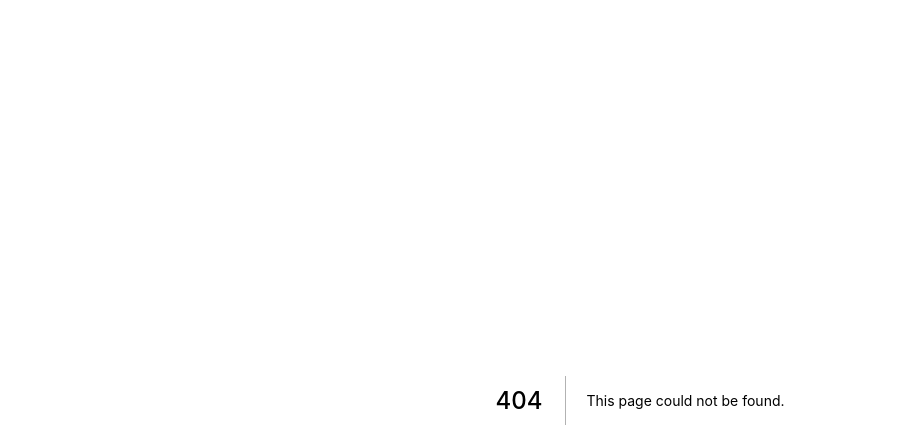
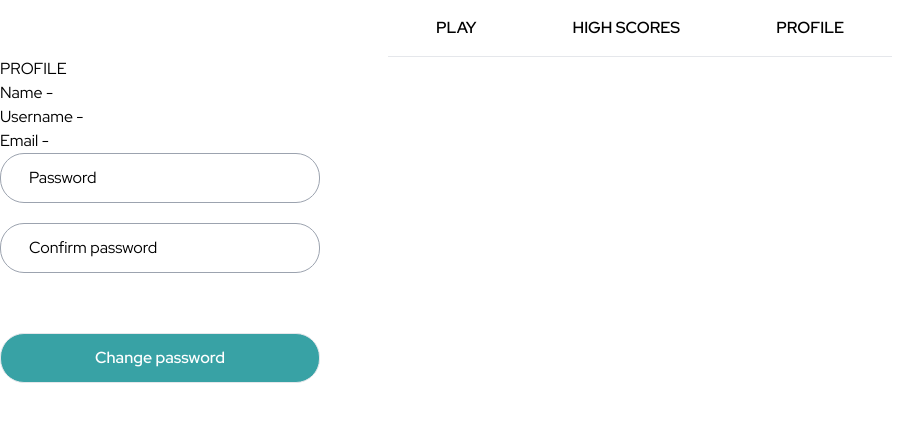
Before and after one commit to Exalted100/typathon-frontend, a Next.js app: page /profile in a window 1280 px wide. Before the commit this address had no page. Shown: the top 448 px of the page, without its empty margins (0-907 px from the left). Built offline with nearby package versions, Linux system fonts and the light colour scheme; no server answers.

Commit message:
feat: general improvements

```diff
--- a/components/Layout.js
+++ b/components/Layout.js
@@ -3,9 +3,10 @@ import Link from "next/link"
 const Layout = ({children}) => {
     return (
         <div>
-            <nav className="border-b grid grid-cols-2 gap-8 font-semibold py-4 w-fit mx-auto">
-                <Link href="/home"><a className="w-fit">PLAY</a></Link>
-                <Link href="/scores"><a className="w-fit">HIGH SCORES</a></Link>
+            <nav className="border-b flex font-semibold py-4 w-fit mx-auto">
+                <Link href="/home"><a className="w-fit mx-12">PLAY</a></Link>
+                <Link href="/scores"><a className="w-fit mx-12">HIGH SCORES</a></Link>
+                <Link href="/profile"><a className="w-fit mx-12">PROFILE</a></Link>
             </nav>
             <div>{children}</div>
         </div>
--- /dev/null
+++ b/pages/forgot-password.js
@@ -0,0 +1,70 @@
+import { useState, useEffect } from "react";
+import Link from "next/link";
+import { useCookies } from "react-cookie";
+import { useRouter } from "next/router";
+import axios from "axios";
+import Input from "../components/Input";
+import FormDisplay from "../components/FormDisplay";
+import Error from "../components/Error";
+
+export default function ForgotPassword() {
+  const API_URL = process.env.NEXT_PUBLIC_API_URL;
+  const router = useRouter();
+  const [emailIsFocused, setEmailIsFocused] = useState(false);
+  const [emailValue, setEmailValue] = useState("");
+  const [passwordSent, setPasswordSent] = useState("");
+  const [errorMessage, setErrorMessage] = useState("");
+
+  const onButtonClick = async (e) => {
+    e.preventDefault();
+    if (!emailValue) {
+      setErrorMessage("Enter your email address.");
+      return;
+    }
+
+    const body = {
+      email: emailValue,
+      resetUrl: window.location.host + "/change-password",
+    };
+
+    try {
+      console.log(window.location.host);
+      await axios.put(`${API_URL}/password/reset`, body);
+
+      setPasswordSent("Check your email for the link to reset your password.");
+    } catch (err) {
+      console.log(err);
+      //   setErrorMessage(err.response.data.error)
+    } finally {
+    }
+  };
+
+  return (
+    <div className="h-screen w-screen flex">
+      <Error message={errorMessage} setMessage={setErrorMessage} />
+      <div className="w-2/5">{<FormDisplay />}</div>
+      <div className="w-3/5 text-center pt-40">
+        <h1 className="text-4xl font-semibold pb-16">Reset your password</h1>
+        <form className="w-80 mx-auto">
+          <Input
+            inputIsFocused={emailIsFocused}
+            inputValue={emailValue}
+            setInputIsFocused={setEmailIsFocused}
+            setInputValue={setEmailValue}
+            fieldName="Email"
+            inputType="text"
+          />
+
+          <button
+            className={`w-80 mb-5 rounded-3xl cursor-text border p-3 relative z-0 bg-typathon-green text-white font-semibold cursor-pointer mt-10`}
+            onClick={onButtonClick}
+          >
+            Reset password
+          </button>
+        </form>
+
+        <p className="text-typathon-grey mt-10">{passwordSent}</p>
+      </div>
+    </div>
+  );
+}
--- a/pages/home.js
+++ b/pages/home.js
@@ -1,20 +1,30 @@
-import { useEffect, useState } from "react";
+import { useCallback, useEffect, useState } from "react";
 import Layout from "../components/Layout";
 import ProgressBar from "../components/ProgressBar";
+import axios from "axios";
+import { useCookies } from "react-cookie";
 
 const Home = () => {
+  const API_URL = process.env.NEXT_PUBLIC_API_URL;
+  const [cookies, setCookie, removeCookie] = useCookies(["accessToken"]);
   const [timeTypingStarted, setTimeTypingStarted] = useState();
   const [timeTypingEnded, setTimeTypingEnded] = useState();
   const [layout, setLayout] = useState("up-and-down");
+  const [mode, setMode] = useState("sprint");
   const [typedResponse, setTypedResponse] = useState("");
   const toType =
-    "This is a random block of text for the purpose of developing the web application. I hope you enjoy trying this out, cheers.";
+    mode === "sprint"
+      ? "This is a random block of text for the purpose of developing the web application. I hope you enjoy trying this out, cheers."
+      : mode === "middleDistance"
+      ? "This is another random block of text for the purpose of weveloping the web application. I hope you enjoy trying it out, cheers. It needs to be longer so I am adding more text. Welcome, ladies and gentlemen, to the middle distance game mode. Get running (or more appropriately in this case, typing)."
+      : "This is another random block of text for the purpose of weveloping the web application. I hope you enjoy trying it out, cheers. It needs to be longer so I am adding more text. Welcome, ladies and gentlemen, to the marathon game mode. Get running (or more appropriately in this case, typing). As you likely know, a marathon is usually long. So the text needs to go on and on and on, you get the drift. Did you know that unnecessary text to make a piece of writing longer is called fluff? The irony about commercial writing is that while fluff is a sign of bad writing, commercial writing compensates it. This is because commercial writers are often paid based on how much they write.";
 
   const onTextareaChange = (e) => {
     if (
       e.target.value[e.target.value.length - 1] ===
-        toType[e.target.value.length - 1] &&
-      e.target.value.length - typedResponse.length === 1
+      toType[e.target.value.length - 1]
+      // &&
+      // e.target.value.length - typedResponse.length === 1
     ) {
       setTypedResponse(e.target.value);
     }
@@ -36,13 +46,39 @@ const Home = () => {
     }
   };
 
+  const submitScore = async (timeTypingEnded) => {
+    try {
+      const headers = {
+        "Content-Type": "application/json",
+        Authentication: `Bearer ${cookies.accessToken}`,
+      };
+      const body = {
+        user: "user",
+        mode: "sprint",
+        score: Number(
+          ((timeTypingEnded - timeTypingStarted) / 1000).toFixed(2)
+        ),
+      };
+
+      await axios.post(`${API_URL}/game/score`, body, {
+        headers,
+      });
+    } catch (err) {
+      // console.log(err.response.data.error);
+      console.log(err);
+    } finally {
+    }
+  };
+
   useEffect(() => {
     if (typedResponse.length === 1) {
       setTimeTypingStarted(performance.now());
     }
     if (typedResponse.length === toType.length) {
       setTimeTypingEnded(performance.now());
+      submitScore(performance.now());
     }
+    // eslint-disable-next-line react-hooks/exhaustive-deps
   }, [typedResponse, typedResponse.length]);
 
   const layoutColumns = layout.includes("up-and-down")
@@ -54,7 +90,7 @@ const Home = () => {
     <Layout>
       <div>
         <label>
-          Layout:
+          Game layout:
           <select onChange={(e) => setLayout(e.target.value)} value={layout}>
             <option value="up-and-down">Up and down</option>
             <option value="side-by-side">Side by side</option>
@@ -62,6 +98,17 @@ const Home = () => {
             <option value="side-by-side-reverse">Side by side reverse</option>
           </select>
         </label>
+
+        <label>
+          Game mode:
+          <select onChange={(e) => setMode(e.target.value)} value={mode}>
+            <option value="sprint">Sprint</option>
+            <option value="middleDistance">Middle Distance</option>
+            <option value="marathon">Marathon</option>
+          </select>
+        </label>
+
+        <button onClick={() => setTypedResponse("")} className="border border-red-400">Restart</button>
 
         <div className={`grid gap-4 ${layoutColumns}`}>
           <p className={layoutOrder}>{toType}</p>
@@ -87,7 +134,9 @@ const Home = () => {
                 ((timeTypingEnded - timeTypingStarted) / 1000)
               ).toFixed(2)}{" "}
               characters per second. You typing speed is{" "}
-              {getSpeedPercentile(toType.length / ((timeTypingEnded - timeTypingStarted) / 1000))}
+              {getSpeedPercentile(
+                toType.length / ((timeTypingEnded - timeTypingStarted) / 1000)
+              )}
               .
             </p>
             <p>
--- a/pages/index.js
+++ b/pages/index.js
@@ -57,7 +57,7 @@ export default function Signup() {
           />
 
           <span className="ml-48">
-            <Link href="">
+            <Link href="/forgot-password">
               <a className="text-typathon-green text-sm font-semibold">
                 Forgot password?
               </a>
--- /dev/null
+++ b/pages/profile.js
@@ -0,0 +1,109 @@
+import { useState, useEffect, useCallback } from "react";
+import { useCookies } from "react-cookie";
+import { useRouter } from "next/router";
+import axios from "axios";
+import Input from "../components/Input";
+import Error from "../components/Error";
+import Layout from "../components/Layout";
+
+export default function Profile() {
+  const API_URL = process.env.NEXT_PUBLIC_API_URL;
+  const router = useRouter();
+  const [cookies, setCookie, removeCookie] = useCookies(["accessToken"]);
+  const [name, setName] = useState("");
+  const [userName, setUserName] = useState("");
+  const [email, setEmail] = useState("");
+  const [passwordIsFocused, setPasswordIsFocused] = useState(false);
+  const [passwordValue, setPasswordValue] = useState("");
+  const [confirmPasswordIsFocused, setConfirmPasswordIsFocused] =
+    useState(false);
+  const [confirmPasswordValue, setConfirmPasswordValue] = useState("");
+  const [errorMessage, setErrorMessage] = useState("");
+
+  const memoizedProfile = useCallback(async () => {
+    try {
+      const headers = {
+        "Content-Type": "application/json",
+        Authentication: `Bearer ${cookies.accessToken}`,
+      };
+      const response = await axios.get(`${API_URL}/profile`, {
+        headers,
+      });
+      setName(response.data.name);
+      setEmail(response.data.email);
+      setUserName(response.data.userName);
+      console.log(response);
+    } catch (err) {
+      console.log(err);
+    } finally {
+    }
+  }, [API_URL, cookies.accessToken]);
+
+  const onButtonClick = async (e) => {
+    e.preventDefault();
+    if (passwordValue !== confirmPasswordValue) {
+      setErrorMessage("Both password fields must be the same.");
+      return;
+    }
+    const headers = {
+      "Content-Type": "application/json",
+      Authentication: `Bearer ${cookies.accessToken}`,
+    };
+
+    const body = { password: passwordValue };
+
+    try {
+      await axios.put(`${API_URL}/password/change`, body, {
+        headers,
+      });
+      removeCookie("accessToken", []);
+      router.push("/");
+    } catch (err) {
+      console.log(err.response.data.error);
+      setErrorMessage(err.response.data.error);
+    } finally {
+    }
+  };
+
+  useEffect(() => {
+    memoizedProfile();
+  }, [memoizedProfile]);
+
+  return (
+    <Layout>
+      <Error message={errorMessage} setMessage={setErrorMessage} />
+      <h1>PROFILE</h1>
+      <ol>
+        <li>Name - {name}</li>
+        <li>Username - {userName}</li>
+        <li>Email - {email}</li>
+      </ol>
+      <form>
+        <Input
+          inputIsFocused={passwordIsFocused}
+          inputValue={passwordValue}
+          setInputIsFocused={setPasswordIsFocused}
+          setInputValue={setPasswordValue}
+          fieldName="Password"
+          inputType="password"
+        />
+
+        <Input
+          inputIsFocused={confirmPasswordIsFocused}
+          inputValue={confirmPasswordValue}
+          setInputIsFocused={setConfirmPasswordIsFocused}
+          setInputValue={setConfirmPasswordValue}
+          fieldName="Confirm password"
+          inputType="password"
+        />
+
+        <button
+          className={`w-80 mb-5 rounded-3xl cursor-text border p-3 relative z-0 bg-typathon-green text-white font-semibold cursor-pointer mt-10`}
+          onClick={onButtonClick}
+        >
+          Change password
+        </button>
+      </form>
+    </Layout>
+  );
+}
--- a/pages/scores.js
+++ b/pages/scores.js
@@ -25,7 +25,7 @@ const Scores = () => {
       setPlayerScores(playerScores.data.scores)
       setGlobalScores(globalScores.data.scores)
     } catch (err) {
-      console.log(err.response.data.error);
+      console.log(err);
     } finally {
     }
   }, [API_URL, cookies.accessToken]);
@@ -65,21 +65,21 @@ const Scores = () => {
         <div>
           <h3 className="font-bold text-xl">Sprint</h3>
           <ol>
-          {globalScores.sprint?.map((score, index) => (<li key={index}>{index + 1}. {score.score}</li>))}
+          {globalScores.sprint?.map((score, index) => (<li key={index}>{index + 1}. {score.score} - {score.user}</li>))}
           </ol>
         </div>
 
         <div>
           <h3 className="font-bold text-xl">Middle Distance</h3>
           <ol>
-          {globalScores.middleDistance?.map((score, index) => (<li key={index}>{index + 1}. {score.score}</li>))}
+          {globalScores.middleDistance?.map((score, index) => (<li key={index}>{index + 1}. {score.score} - {score.user}</li>))}
           </ol>
         </div>
 
         <div>
           <h3 className="font-bold text-xl">Marathon</h3>
           <ol>
-          {globalScores.marathon?.map((score, index) => (<li key={index}>{index + 1}. {score.score}</li>))}
+          {globalScores.marathon?.map((score, index) => (<li key={index}>{index + 1}. {score.score} - {score.user}</li>))}
           </ol>
         </div>
       </div>
```
